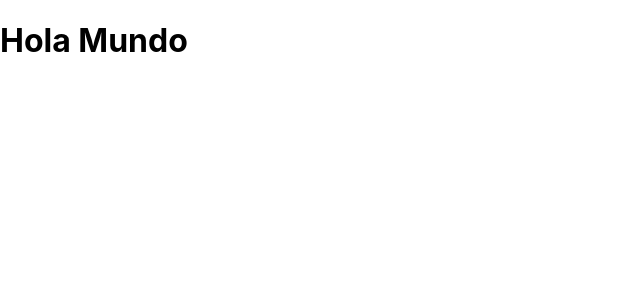
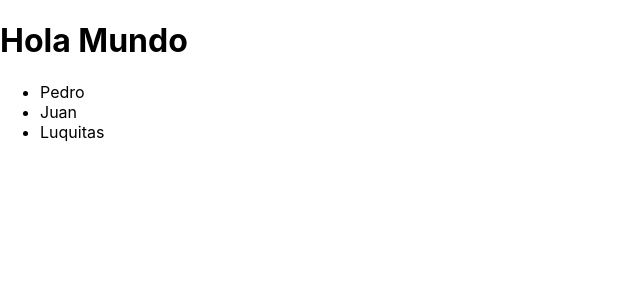
Before and after one commit to csulak/react-basico, a React (Create React App) app: page / in a window 1280 px wide. Shown: the top 300 px of the page, without its empty margins (0-640 px from the left). Built offline with nearby package versions, Linux system fonts and the light colour scheme.

Commit message:
ejemplo de uso de map video 2 de 8

```diff
--- a/src/App.js
+++ b/src/App.js
@@ -3,8 +3,18 @@ import './App.css';
 
 class App extends Component {
   render() {
+    const names = ["Pedro", "Juan", "Luquitas"]
     return (
-      <h1>Hola Mundo</h1>
+      <div>
+        <h1>Hola Mundo</h1>
+
+        <ul>
+          {names.map(name =>
+            <li>{name}</li>
+          )}
+        </ul>
+
+      </div>
     );
   }
 }
```
